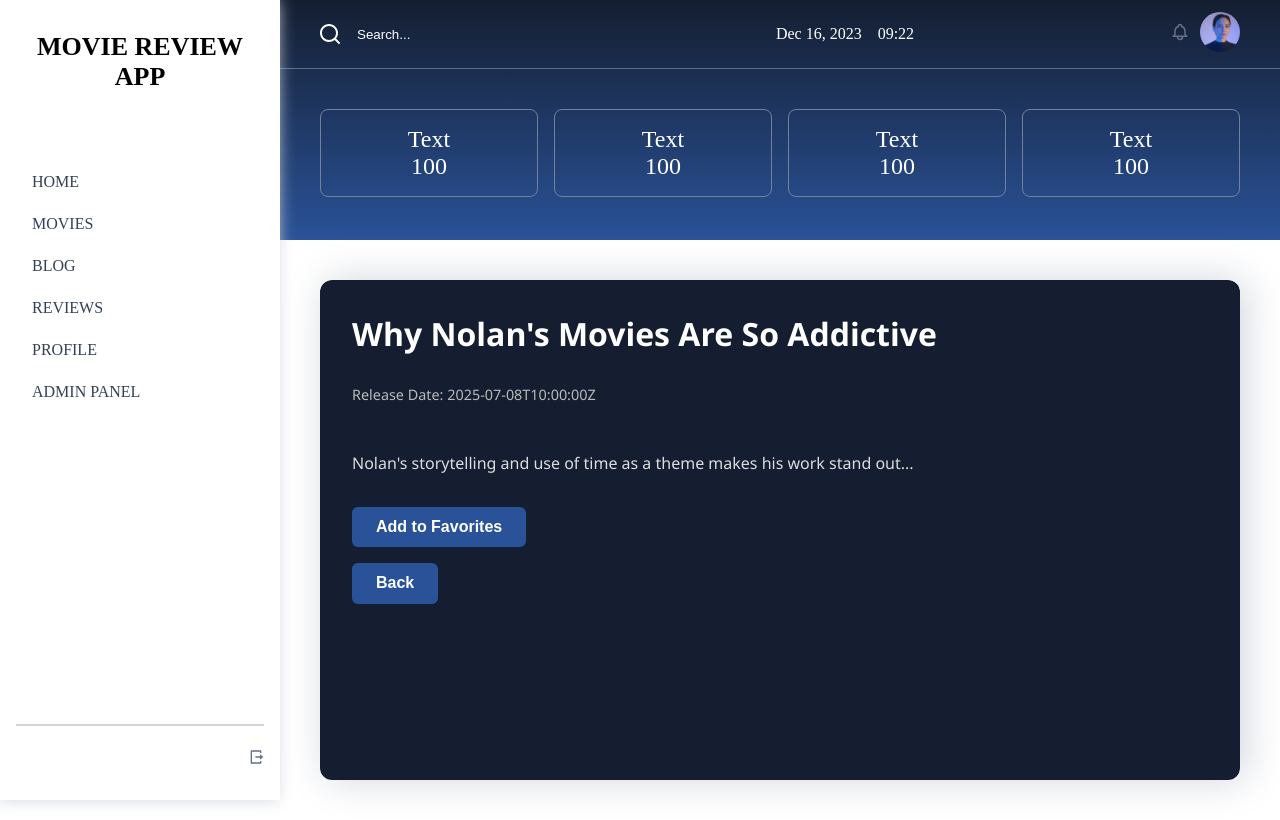
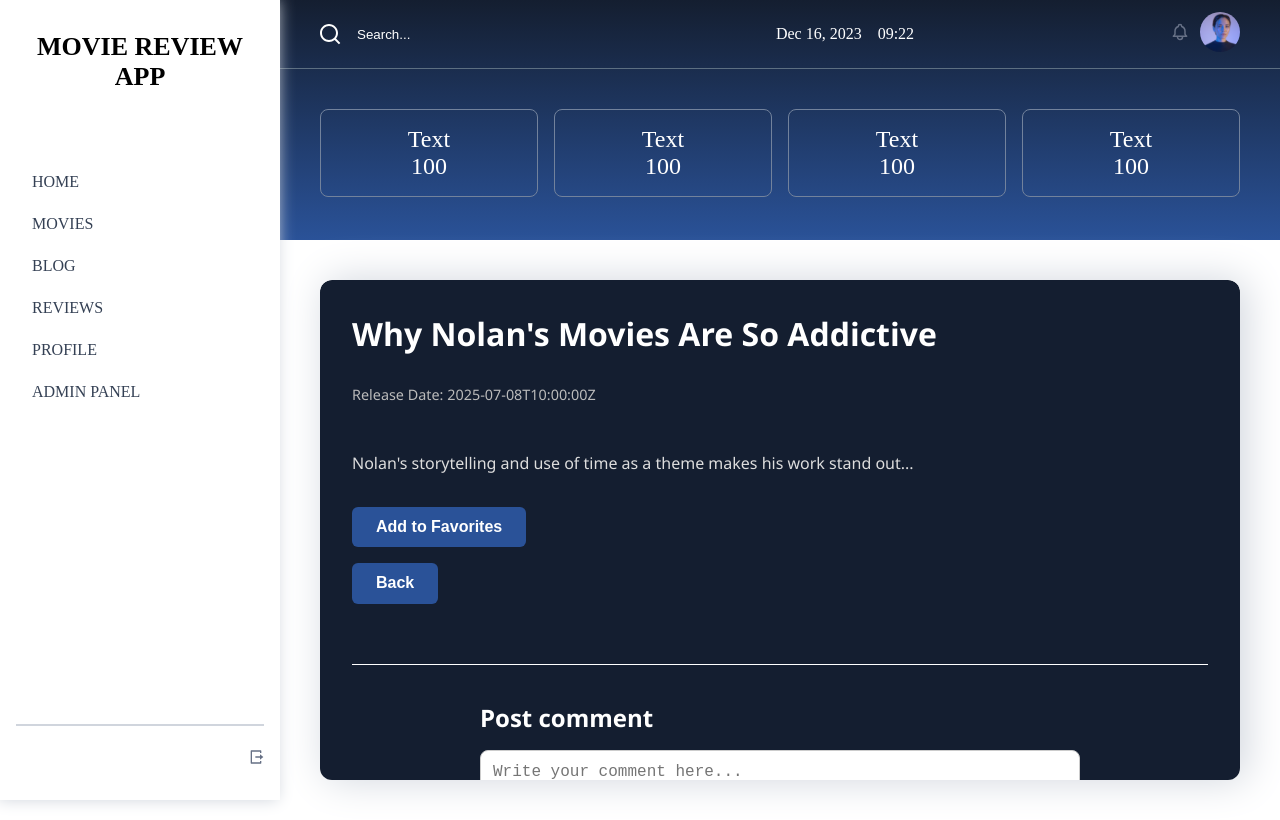
Before and after one commit to Jovan-95/movie-review-platform-app, a React (Vite) app: page /blog/1 in a window 1280 px wide. Built offline with nearby package versions, Linux system fonts and the light colour scheme; data requests are answered from the project's data file; sample sign-in values are in the browser's storage.

Commit message:
comments on single blog

```diff
--- a/db.json
+++ b/db.json
@@ -1,9 +1,16 @@
 {
   "users": [
     {
-      "id": 1752488993984,
+      "id": "1752488993984",
       "username": "Jovan",
       "email": "vuksanovicjovan@hotmail.com",
+      "password": "111111",
+      "role": "user"
+    },
+    {
+      "id": 1752742772493,
+      "username": "test",
+      "email": "test@gmail.com",
       "password": "111111",
       "role": "user"
     }
@@ -56,7 +63,11 @@
       "title": "Why Nolan's Movies Are So Addictive",
       "content": "Nolan's storytelling and use of time as a theme makes his work stand out...",
       "authorId": 1,
-      "tags": ["Nolan", "Sci-Fi", "Directing"],
+      "tags": [
+        "Nolan",
+        "Sci-Fi",
+        "Directing"
+      ],
       "image": "https://source.unsplash.com/featured/?cinema,film",
       "createdAt": "2025-07-08T10:00:00Z"
     },
@@ -65,25 +76,57 @@
       "title": "Top 5 Crime Movies That Changed Cinema",
       "content": "Crime films have shaped Hollywood for decades. Here are 5 that redefined the genre...",
       "authorId": 2,
-      "tags": ["Crime", "Classics", "Movies"],
+      "tags": [
+        "Crime",
+        "Classics",
+        "Movies"
+      ],
       "image": "https://source.unsplash.com/featured/?movie,crime",
       "createdAt": "2025-07-09T09:30:00Z"
     }
   ],
   "blogComments": [
     {
-      "id": "1",
-      "blogId": 1,
-      "userId": 2,
-      "comment": "Nolan is a genius! Great post.",
-      "date": "2025-07-10T12:30:00Z"
+      "id": 1752741664716,
+      "blogId": "2",
+      "userId": "1752488993984",
+      "comment": "test",
+      "date": 1752741664716
     },
     {
-      "id": "2",
-      "blogId": 2,
-      "userId": 1,
-      "comment": "You nailed it with this list!",
-      "date": "2025-07-10T12:45:00Z"
+      "id": 1752742341477,
+      "blogId": "1",
+      "userId": "1752488993984",
+      "comment": "Nolaaaan",
+      "date": 1752742341477
+    },
+    {
+      "id": 1752742363948,
+      "blogId": "1",
+      "userId": "1752488993984",
+      "comment": "Best director",
+      "date": 1752742363948
+    },
+    {
+      "id": 1752742376564,
+      "blogId": "2",
+      "userId": "1752488993984",
+      "comment": "best movies",
+      "date": 1752742376564
+    },
+    {
+      "id": 1752743157085,
+      "blogId": "1",
+      "userId": 1752742772493,
+      "comment": "Bad director",
+      "date": 1752743157085
+    },
+    {
+      "id": 1752744073582,
+      "blogId": "1",
+      "userId": "1752488993984",
+      "comment": "aaaa",
+      "date": 1752744073582
     }
   ]
 }
--- a/src/index.scss
+++ b/src/index.scss
@@ -2,6 +2,8 @@
 @import "./scss/components/layout.scss";
 @import "./scss/app-wrapper.scss";
 @import "./scss/components/modal.scss";
+@import "./scss/components/comments.scss";
+
 @import "./scss/components/buttons.scss";
 @import "./scss/pages/auth-pages.scss";
 @import "./scss/pages/home.scss";
--- a/src/pages/Home.tsx
+++ b/src/pages/Home.tsx
@@ -75,7 +75,7 @@ function Home() {
         <h2 className="section__title">Popular Movies</h2>
         <div className="cards">
           {/* With slice we only show 5 movies instead of all of them */}
-          {movies.results.slice(0, 5).map((movie: Movie) => (
+          {movies.results?.slice(0, 5).map((movie: Movie) => (
             <NavLink key={movie.id} to={`movies/${movie.id}`}>
               {" "}
               <div className="card">
--- a/src/pages/single-pages/SingleBlog.tsx
+++ b/src/pages/single-pages/SingleBlog.tsx
@@ -1,14 +1,19 @@
 /* eslint-disable @typescript-eslint/no-unused-vars */
 import { useNavigate, useParams } from "react-router-dom";
-import { getBlogs } from "../../services";
-import { useQuery } from "@tanstack/react-query";
-import type { Blog } from "../../types";
+import { getBlogs, getComments, getUsers, postComment } from "../../services";
+import { useMutation, useQuery, useQueryClient } from "@tanstack/react-query";
+import type { Blog, Comment, User } from "../../types";
+import { useSelector } from "react-redux";
+import type { RootState } from "../../Redux/store";
+import { useState } from "react";
 
 function SingleBlog() {
   const { id } = useParams();
   const navigate = useNavigate();
+  const queryClient = useQueryClient();
+  const [commentObj, setCommentObj] = useState({ comment: "" });
 
-  // Getting blogs
+  // Get blogs
   const {
     data: blogs,
     isLoading: blogsIsLoading,
@@ -18,12 +23,99 @@ function SingleBlog() {
     queryFn: getBlogs,
   });
 
+  // Get users
+  const {
+    data: users,
+    isLoading: usersIsLoading,
+    error: usersError,
+  } = useQuery({
+    queryKey: ["users"],
+    queryFn: getUsers,
+  });
+
+  // Get comments
+  const {
+    data: comments,
+    isLoading: commentsIsLoading,
+    error: commentsError,
+  } = useQuery({
+    queryKey: ["blogComments"],
+    queryFn: getComments,
+  });
+
+  // Post comment
+  const addCommentMut = useMutation({
+    mutationFn: postComment,
+    onSuccess: () => {
+      queryClient.invalidateQueries({ queryKey: ["blogComments"] });
+    },
+    onError: (err) => {
+      alert("Registration failed!");
+    },
+  });
+
+  // Find current logged user
+  const loggedUser = useSelector((state: RootState) => state.auth.loggedInUser);
+
   // Error handling
-  if (blogsIsLoading) return <p>Loading...</p>;
-  if (blogsError) return <p>{blogsError?.message}</p>;
+  if (!loggedUser) return <p>User now found!</p>;
+  if (blogsIsLoading || usersIsLoading || commentsIsLoading)
+    return <p>Loading...</p>;
+  if (blogsError || usersError || commentsError)
+    return (
+      <p>
+        {blogsError?.message || commentsError?.message || usersError?.message}
+      </p>
+    );
+  if (!blogs || !comments || !users) return <p>No data found.</p>;
 
+  // Determine single blog
   const singleBlog = blogs.find((blog: Blog) => Number(blog.id) === Number(id));
+
+  // Prevent Error
+  if (!Array.isArray(users)) return null;
+
+  // Find user on
+  const currentUser = users.find(
+    (user: User) => Number(user.id) === Number(loggedUser.id)
+  );
+
+  // Find comments for specific blog by comparing ID
+  const filteredComments = comments.filter(
+    (comment: Comment) => Number(comment.blogId) === Number(singleBlog.id)
+  );
+
+  // Sorted comments
+  const sortedComments = [...filteredComments].reverse();
+
+  function handleAddingComment(e: React.FormEvent) {
+    e.preventDefault();
+
+    // console.log("user", currentUser);
+
+    if (!commentObj.comment.trim()) {
+      alert("Comment is empty!");
+      return;
+    }
+
+    const newComment: Comment = {
+      id: Date.now(),
+      blogId: singleBlog.id,
+      userId: currentUser.id,
+      comment: commentObj.comment,
+      date: Date.now(),
+    };
+    // console.log("comment", newComment);
+
+    // Add comment
+    addCommentMut.mutate(newComment);
+
+    // reset
+    setCommentObj({ comment: "" });
+  }
+
   return (
+    <>
       <div className="single-movie">
         <div
           className="single-movie__backdrop"
@@ -31,14 +123,6 @@ function SingleBlog() {
         ></div>
 
         <div className="single-movie__content-movie">
-        {/* <div className="single-movie__poster-wrapper">
-          <img
-            src={`https://image.tmdb.org/t/p/w500${singleBlog.backdrop_path}`}
-            alt="movie poster"
-            className="single-movie__poster"
-          />
-        </div> */}
-
           <div className="single-movie__info">
             <h1 className="single-movie__title">{singleBlog.title}</h1>
 
@@ -59,7 +143,55 @@ function SingleBlog() {
             </button>
           </div>
         </div>
+        {/* --- COMMENTS SECTION --- */}
+        <div className="comments-wrapper">
+          <div className="comments-section">
+            <h2 className="comments-title">Post comment</h2>
+
+            <form className="comment-form">
+              <textarea
+                onChange={(e) =>
+                  setCommentObj({ ...commentObj, comment: e.target.value })
+                }
+                value={commentObj.comment}
+                className="comment-input"
+                placeholder="Write your comment here..."
+                required
+              ></textarea>
+              <button
+                onClick={handleAddingComment}
+                type="submit"
+                className="comment-submit"
+              >
+                Post Comment
+              </button>
+            </form>
+
+            <div className="comments-list">
+              <h2 className="comments-title">Comments</h2>
+
+              {/* List all comments for this blog */}
+              {sortedComments.map((comment: Comment) => {
+                // Find author by id
+                const author = users.find(
+                  (user: User) => user.id === comment.userId
+                );
+
+                return (
+                  <div key={comment.id} className="comment-card">
+                    <div className="comment-author">{author.username}</div>
+                    <div className="comment-text">{comment.comment}</div>
+                    <div className="comment-date">
+                      {new Date(comment.date).toLocaleString()}
                     </div>
+                  </div>
+                );
+              })}
+            </div>
+          </div>
+        </div>
+      </div>
+    </>
   );
 }
 
--- a/src/pages/single-pages/SingleMovie.tsx
+++ b/src/pages/single-pages/SingleMovie.tsx
@@ -28,6 +28,7 @@ function SingleMovie() {
   //   console.log("single movie :", singleMovie);
 
   return (
+    <>
       <div className="single-movie">
         <div
           className="single-movie__backdrop"
@@ -71,6 +72,7 @@ function SingleMovie() {
           </div>
         </div>
       </div>
+    </>
   );
 }
 
--- /dev/null
+++ b/src/scss/components/comments.scss
@@ -0,0 +1,77 @@
+.single-movie {
+  .comments-wrapper {
+    margin-top: 60px;
+    border-top: 1px solid white;
+    display: flex;
+    justify-content: center;
+    .comments-section {
+      width: 600px;
+
+      .comments-title {
+        margin-top: 36px;
+        font-size: 1.5rem;
+        margin-bottom: 1rem;
+      }
+
+      .comment-form {
+        display: flex;
+        flex-direction: column;
+        gap: 0.75rem;
+        margin-bottom: 2rem;
+
+        .comment-input {
+          padding: 0.75rem;
+          border-radius: 8px;
+          border: 1px solid #ccc;
+          font-size: 1rem;
+          resize: vertical;
+          min-height: 100px;
+        }
+
+        .comment-submit {
+          margin-top: 24px;
+          align-self: flex-end;
+          background-color: #4a90e2;
+          color: #fff;
+          padding: 0.5rem 1.2rem;
+          font-size: 1rem;
+          border: none;
+          border-radius: 6px;
+          cursor: pointer;
+          transition: background 0.3s;
+
+          &:hover {
+            background-color: #357ac9;
+          }
+        }
+      }
+
+      .comments-list {
+        .comment-card {
+          border: 1px solid #e0e0e0;
+          border-radius: 10px;
+          padding: 1rem;
+          margin-bottom: 1rem;
+          background-color: #fafafa;
+
+          .comment-author {
+            font-weight: bold;
+            margin-bottom: 0.5rem;
+            color: $text-primary;
+          }
+
+          .comment-text {
+            font-size: 1rem;
+            margin-bottom: 0.5rem;
+            color: $text-primary;
+          }
+
+          .comment-date {
+            font-size: 0.85rem;
+            color: $text-primary;
+          }
+        }
+      }
+    }
+  }
+}
--- a/src/scss/pages/single-movie.scss
+++ b/src/scss/pages/single-movie.scss
@@ -4,7 +4,7 @@
   background-color: #141e30;
   padding: 2rem;
   width: 100%;
-  height: 100%;
+  // height: 100%;
   // margin: 2rem auto;
   border-radius: 12px;
   box-shadow: 0 4px 15px rgba(0, 0, 0, 0.7);
```
Also changed, not shown: src/services.tsx (+34 -1 lines), src/types.tsx (+11 -2 lines). Lines whose indentation alone changed are shown as unchanged.
